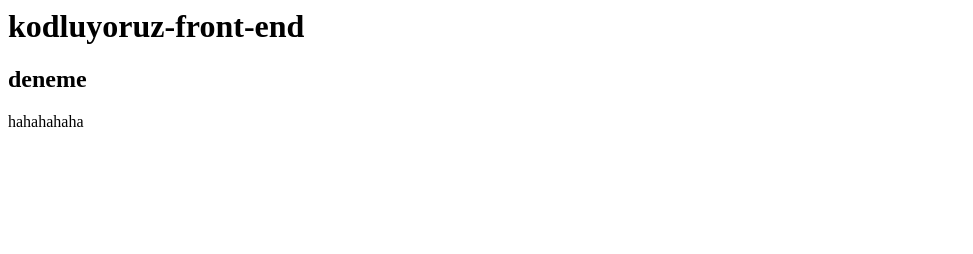
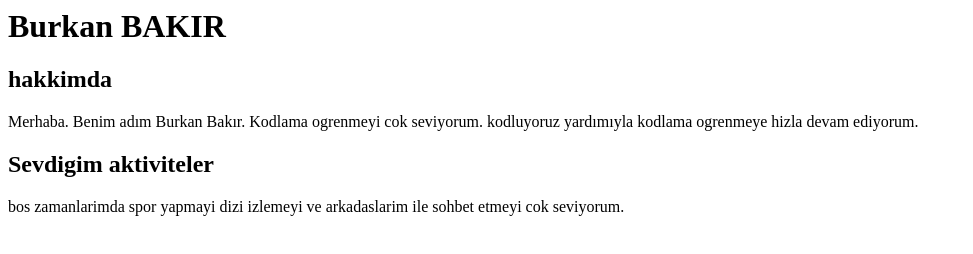
Before and after one commit to burkanbakir/kodluyoruzprojelerim, a plain HTML site: page proje2/index.html in a window 1280 px wide. Shown: the whole page, without its empty margins (0-973 px from the left). Drawn offline with Linux system fonts and the light colour scheme.

Commit message:
Guncelleme yapildi

```diff
--- a/proje2/index.html
+++ b/proje2/index.html
@@ -1,8 +1,12 @@
-<h1>kodluyoruz-front-end</h1>
-<h2>deneme</h2>
+<h1>Burkan BAKIR </h1>
+
+<!--burada kendimi tanıtacagim kisim basliyor-->
+<h2>hakkimda</h2>
 <p>
-    hahahahaha
+    Merhaba. Benim adım Burkan Bakır. Kodlama ogrenmeyi cok seviyorum. kodluyoruz yardımıyla kodlama ogrenmeye hizla devam ediyorum.
 
 </p>
+<h2>Sevdigim aktiviteler</h2>
+<p>bos zamanlarimda spor yapmayi dizi izlemeyi ve arkadaslarim ile sohbet etmeyi cok seviyorum.</p>
 
 <!--benim adım burkan-->
```
